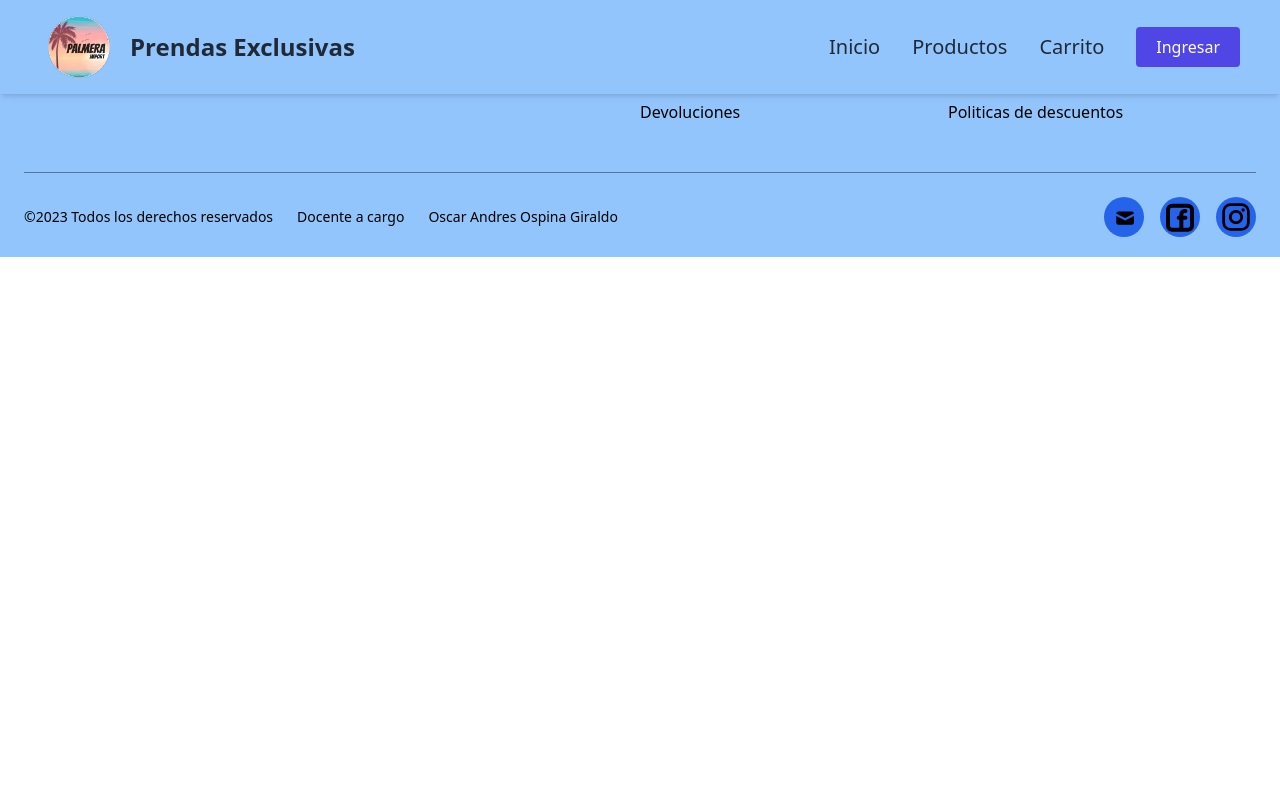
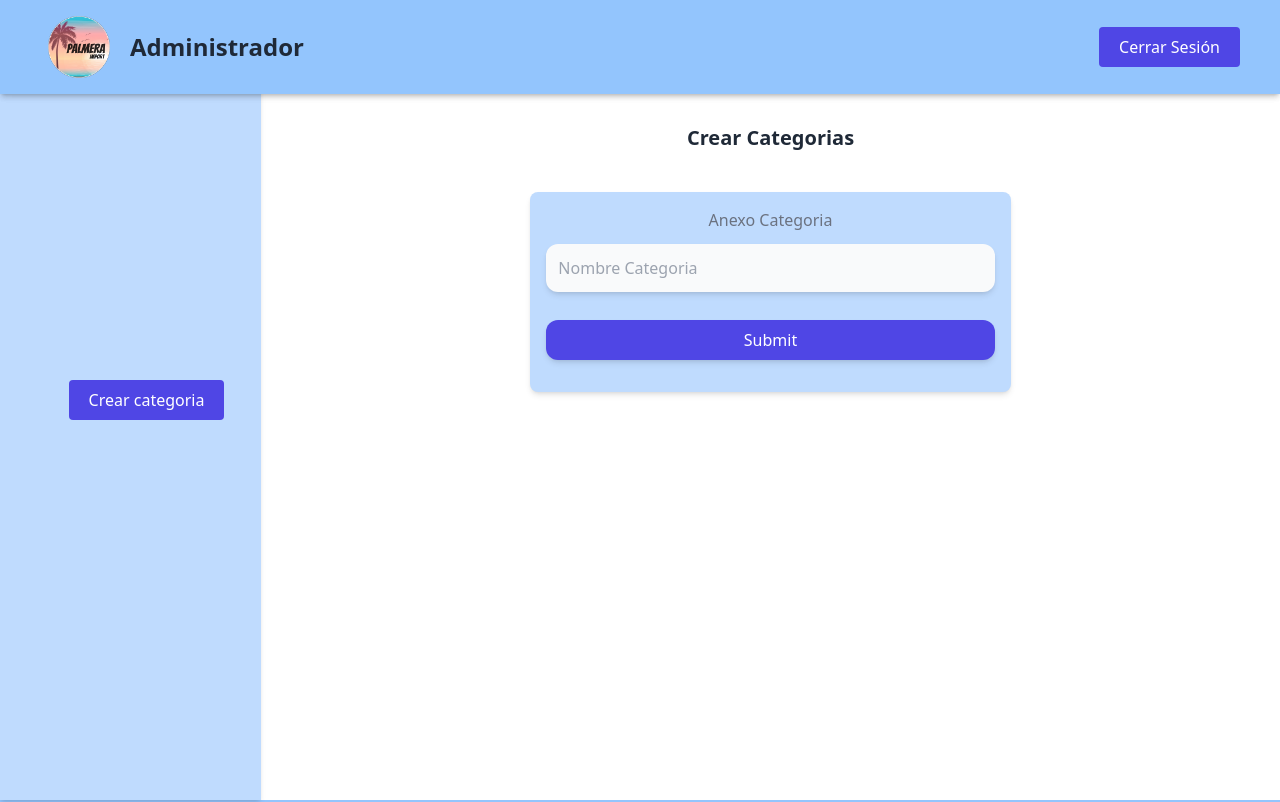
Before and after one commit to sbslayos/PalmeraImport-Project, a React (Create React App) app: page /crear-categoria in a window 1280 px wide. Shown: the top 802 px of the page. Built offline with nearby package versions, Linux system fonts and the light colour scheme; sample sign-in values are in the browser's storage.

Commit message:
Crear Categoria en base de datos, Ruta segura 80%

```diff
--- a/src/components/Admin.js
+++ b/src/components/Admin.js
@@ -2,6 +2,8 @@ import React, { useEffect } from "react";
 import { useNavigate } from "react-router-dom";
 import HeaderAdmin from "./HeaderAdmin";
 import SideBar from "./SideBar";
+
+
 
 const Admin = () => {
   const Navigate = useNavigate();
@@ -17,22 +19,24 @@ const Admin = () => {
     autenticarUsuario();
   }, [Navigate]); // [] se ejecuta solo 1 vez
 
-  const cerrarSesion = () => {
-    localStorage.removeItem("token");
-    Navigate("/");
-  };
+  // const cerrarSesion = () => {
+  //   localStorage.removeItem("token");
+  //   Navigate("/");
+  // };
 
   return (
     <>
-
-      <HeaderAdmin cerrarSesion={cerrarSesion} />
+      <HeaderAdmin  />
       <div className="flex min-h-screen">
-      <SideBar/>
+        <SideBar />
         <main className="container mx-auto mt-24 text-center md:mt-20 p-5 md:flex md:justify-center ">
           {/* <div className="md:w-2/3 lg:w-2/5 "> */}
+          <div>
             <h1 className="font-sans text-2xl font-bold text-gray-800 pt-6 md:text-xl">
               Lista de Categorias
             </h1>
+
+          </div>
           {/* </div> */}
         </main>
       </div>
--- a/src/components/Button.js
+++ b/src/components/Button.js
@@ -2,7 +2,7 @@ import React from 'react'
 
 const Button = (props) => {
   return (
-    <button className='bg-indigo-600 text-white font-sans py-2 px-5 rounded md:ml-8 hover:text-gray-400 duration-500'>
+    <button className='bg-indigo-600 text-white font-sans py-2 px-5 rounded md:ml-8 hover:text-gray-400 duration-500 text-center '>
         {props.children}
     </button>
   )
--- /dev/null
+++ b/src/components/Categoria.js
@@ -0,0 +1,89 @@
+import React, { useEffect, useState } from "react";
+import SideBar from "./SideBar";
+import HeaderAdmin from "./HeaderAdmin";
+import { useNavigate } from "react-router-dom";
+import crud from "./conexiones/Crud"
+
+const Categoria = () => {
+  const Navigate = useNavigate();
+
+  const [categoria, setCategoria] = useState({
+    nombre: '',
+  });
+
+  const { nombre } = categoria;
+
+  useEffect(() => {
+    const autenticarUsuario = async () => {
+      const token = localStorage.getItem("token");
+
+      if (!token) {
+        Navigate("/login");
+      }
+    };
+    autenticarUsuario();
+  }, [Navigate]);
+
+  const onChange = (e) => {
+    setCategoria({
+      ...categoria,
+      [e.target.name]: e.target.value,
+    })
+  };
+
+  const crearCategoria = async () => {
+    const data = {
+      nombre: categoria.nombre,
+    };
+    //console.log(data);
+    const response = await crud.POST('/api/categoria', data);
+    const mensaje = response.msg;
+    console.log(mensaje);
+  };
+
+  const onSubmit = (e) => {
+    e.preventDefault();
+    crearCategoria();
+  };
+
+  return (
+    <>
+      <HeaderAdmin />
+      <div className="flex min-h-screen">
+        <SideBar />
+        <main className="container mx-auto mt-24 text-center md:mt-20 p-5 md:flex md:justify-center ">
+          <div>
+            <h1 className="font-sans text-2xl font-bold text-gray-800 pt-6 md:text-xl">
+              Crear Categorias
+            </h1>
+            <form
+              onSubmit={onSubmit}
+              className="my-10 bg-blue-200 shadow-md rounded-lg p-4 "
+            >
+              <div className="">
+                <label className=" text-gray-500 text-1xl">
+                  Anexo Categoria
+                </label>
+                <input
+                  type="nombre"
+                  id="nombre"
+                  name="nombre"
+                  onChange={onChange}
+                  placeholder="Nombre Categoria "
+                  className="shadow-md border-slate-500 bg-gray-50 rounded-xl w-full p-3 mt-3 mb-3"
+                />
+                <input
+                // value='AGREGAR CATEGORIA'
+                  type="submit"
+                  className="bg-indigo-600 w-full shadow-md p-2 text-center text-white font-sans my-4 rounded-xl hover:text-gray-400 duration-500"
+                />
+              </div>
+            </form>
+          </div>
+        </main>
+      </div>
+    </>
+  );
+};
+
+export default Categoria;
--- a/src/components/HeaderAdmin.js
+++ b/src/components/HeaderAdmin.js
@@ -1,6 +1,13 @@
 import React from "react";
+import { useNavigate } from "react-router-dom";
 
-const HeaderAdmin = ({ cerrarSesion }) => {
+const HeaderAdmin = () => {
+  const Navigate = useNavigate();
+
+  const cerrarSesion = () => {
+    localStorage.removeItem("token");
+    Navigate("/");
+  };
   return (
     <div className="shadow-md w-full fixed top-0 left-0">
       <div className="md:flex items-center justify-between bg-blue-300 py-2 md:px-10 px-6 ">
--- a/src/components/Navigation.js
+++ b/src/components/Navigation.js
@@ -9,6 +9,7 @@ import Product from './Product';
 import Cart from './shopping_Cart';
 import NewAccount from './NewAccount';
 import Admin from './Admin';
+import Categoria from './Categoria';
 
 
 const Navigation = () => {
@@ -27,9 +28,11 @@ const Navigation = () => {
                 <Route path="/product" exact element={<Product/>}/>
                 <Route path="/cart" exact element={<Cart/>}/>
                 <Route path='/new-account' exact element={<NewAccount/>}/>
+                <Route path='/crear-categoria' exact element={<Categoria/>}/>
                 <Route path='/admin' exact element={
                     <>
                     <Admin />
+
                     </>
                 }/>
             </Routes>
--- a/src/components/SideBar.js
+++ b/src/components/SideBar.js
@@ -4,7 +4,7 @@ import Button from "./Button";
 
 const SideBar = () => {
   return (
-    <aside className="md:w-76 lg:w-80 px-5 py-2 bg-blue-200 text-center flex justify-center items-center">
+    <aside className="md:w-76 lg:w-80 px-5 py-2 bg-blue-200 text-center flex justify-center items-center shadow-md">
       <div className="flex justify-center">
         <Link to="/crear-categoria">
           <Button className="w-full text-sm" type="button">
--- a/src/components/conexiones/Crud.js
+++ b/src/components/conexiones/Crud.js
@@ -6,11 +6,23 @@ class crud {
 
     }
     async POST (resource, body){
+
+        const token = localStorage.getItem("token");
+
+        let bearer;
+        if(token === ""){
+            bearer = "";
+        } else{
+            bearer=`${token}`
+        }
+
+
         const data = {
             method: 'POST',
             body: JSON.stringify(body),
             headers: {
                 'Content-Type': 'application/json',
+                'x-auth-token': bearer
             }
         }
         const url = `${back.api.baseURL}${resource}`
@@ -27,4 +39,6 @@ class crud {
     }
 }
 
-export default new crud();
+const crudInstance = new crud();
+
+export default crudInstance;
```
Lines whose indentation alone changed are shown as unchanged.
